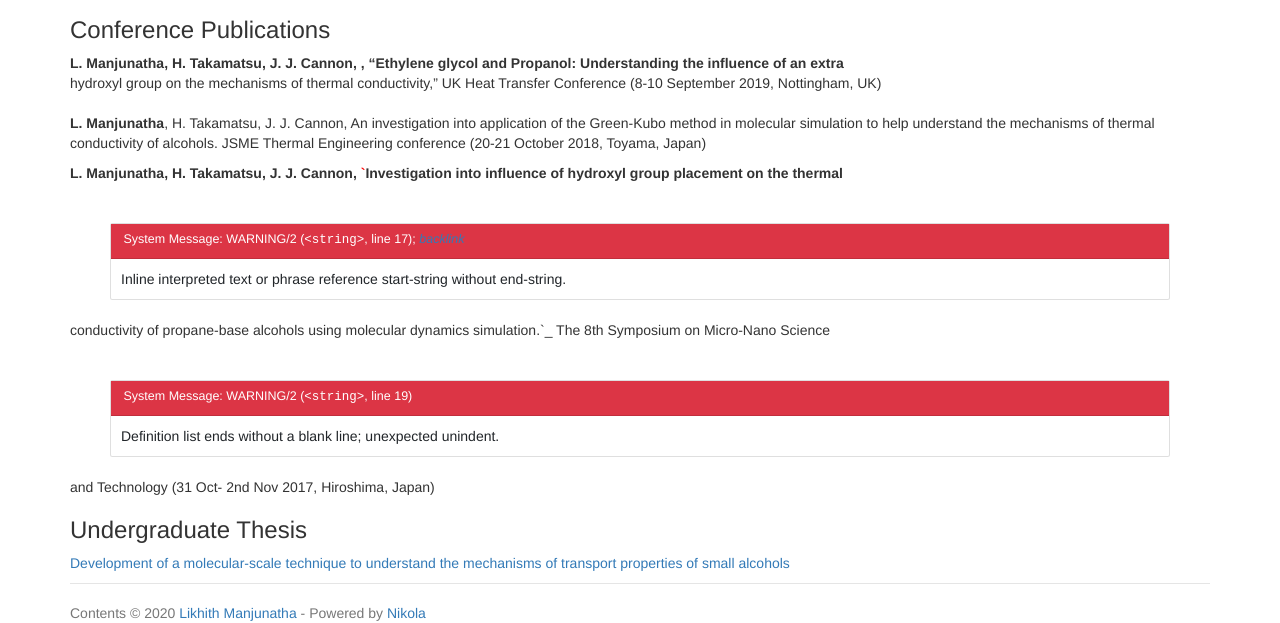
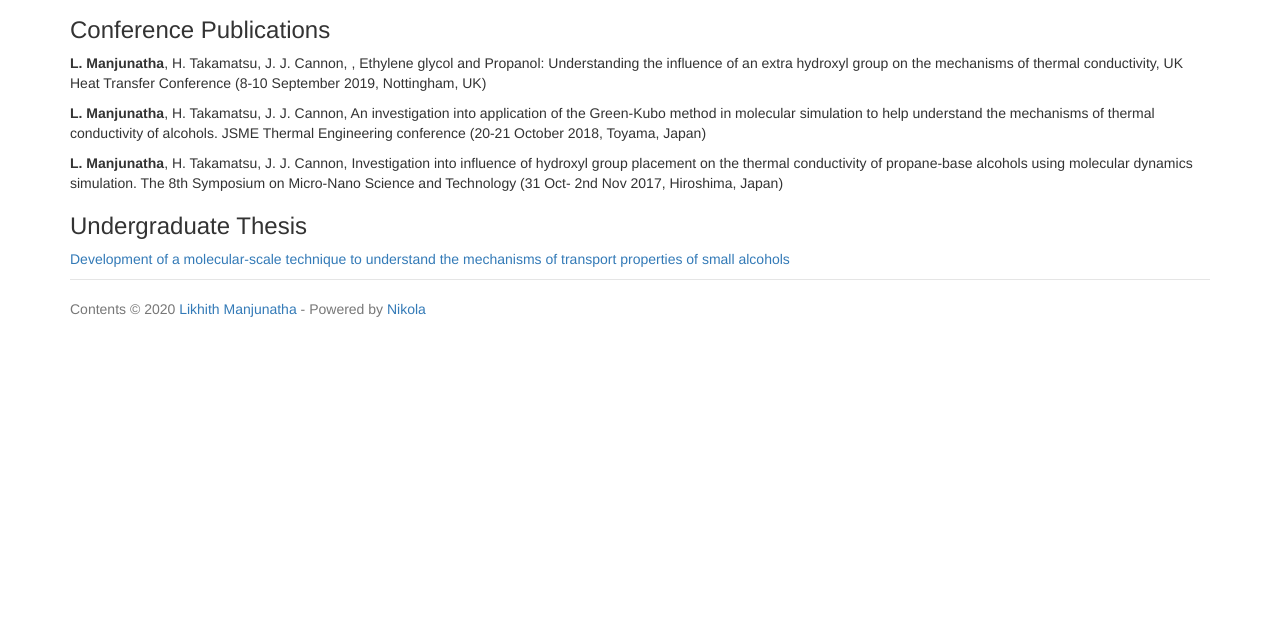
Before and after one commit to likhith-manjunatha/likhith-manjunatha.github.io, a plain HTML site: page pages/publications/index.html in a window 1280 px wide. Shown: the part 187-810 px from the top of the page. Drawn offline with Linux system fonts and the light colour scheme.

Commit message:
Nikola auto commit.
Source commit: 61acb308822ecda9eca3989205a8f15b1f8e13bd
Nikola version: 8.0.3

```diff
--- a/pages/publications/index.html
+++ b/pages/publications/index.html
@@ -16,9 +16,8 @@
 <meta property="og:description" content="Publications
 
 Conference Publications
-
-L. Manjunatha, H. Takamatsu, J. J. Cannon, , “Ethylene glycol and Propanol: Understanding the influence of an extra
-hydroxyl group on the mechanisms of thermal c">
+L. Manjunatha, H. Takamatsu, J. J. Cannon, , Ethylene glycol and Propanol: Understanding the influence of an extra
+hydroxyl group on the mechanisms of thermal con">
 <meta property="og:type" content="article">
 <meta property="article:published_time" content="2017-10-08T15:23:38+09:00">
 </head>
@@ -76,32 +75,14 @@ hydroxyl group on the mechanisms of thermal c">
 <h2>Publications</h2>
 <div class="section" id="conference-publications">
 <h3>Conference Publications</h3>
-<dl class="simple">
-<dt>
-<strong>L. Manjunatha</strong>, H. Takamatsu, J. J. Cannon, , “Ethylene glycol and Propanol: Understanding the influence of an extra</dt>
-<dd>
-<p>hydroxyl group on the mechanisms of thermal conductivity,” UK Heat Transfer Conference (8-10 September 2019, Nottingham, UK)</p>
-</dd>
-</dl>
+<p><strong>L. Manjunatha</strong>, H. Takamatsu, J. J. Cannon, , Ethylene glycol and Propanol: Understanding the influence of an extra
+hydroxyl group on the mechanisms of thermal conductivity, UK Heat Transfer Conference (8-10 September 2019, Nottingham, UK)</p>
 <p><strong>L. Manjunatha</strong>, H. Takamatsu, J. J. Cannon, An investigation into application of the Green-Kubo method in molecular
 simulation to help understand the mechanisms of thermal conductivity of alcohols. JSME Thermal Engineering conference
 (20-21 October 2018, Toyama, Japan)</p>
-<dl>
-<dt>
-<strong>L. Manjunatha</strong>, H. Takamatsu, J. J. Cannon, <a href="#id1"><span class="problematic" id="id2">`</span></a>Investigation into influence of hydroxyl group placement on the thermal</dt>
-<dd>
-<div class="system-message" id="id1">
-<p class="system-message-title">System Message: WARNING/2 (<span class="docutils literal">&lt;string&gt;</span>, line 17); <em><a href="#id2">backlink</a></em></p>
-<p>Inline interpreted text or phrase reference start-string without end-string.</p>
-</div>
-<p>conductivity of propane-base alcohols using molecular dynamics simulation.`_ The 8th Symposium on Micro-Nano Science</p>
-</dd>
-</dl>
-<div class="system-message">
-<p class="system-message-title">System Message: WARNING/2 (<span class="docutils literal">&lt;string&gt;</span>, line 19)</p>
-<p>Definition list ends without a blank line; unexpected unindent.</p>
-</div>
-<p>and Technology (31 Oct- 2nd Nov 2017, Hiroshima, Japan)</p>
+<p><strong>L. Manjunatha</strong>, H. Takamatsu, J. J. Cannon, Investigation into influence of hydroxyl group placement on the thermal
+conductivity of propane-base alcohols using molecular dynamics simulation. The 8th Symposium on Micro-Nano Science
+and Technology (31 Oct- 2nd Nov 2017, Hiroshima, Japan)</p>
 </div>
 <div class="section" id="undergraduate-thesis">
 <h3>Undergraduate Thesis</h3>
```
Also changed, not shown: 1 other file.
